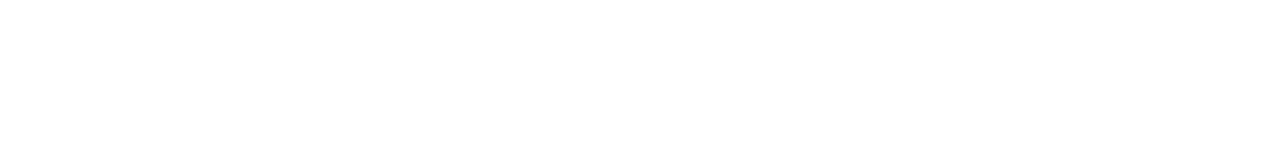
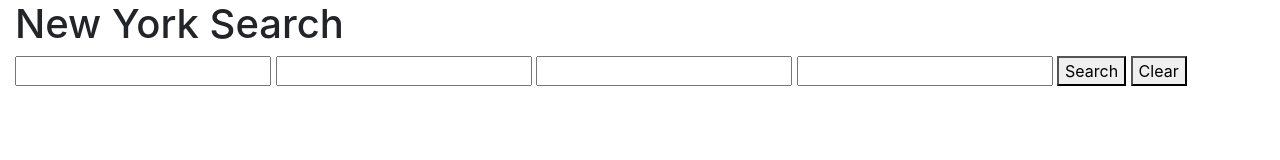
Before and after one commit to thetntm/NYTsearch, a plain HTML site: page index.html in a window 1280 px wide. Drawn offline with nearby package versions, Linux system fonts and the light colour scheme.

Commit message:
basic html

```diff
--- a/index.html
+++ b/index.html
@@ -13,6 +13,17 @@
 <body>
     <!--Main Container-->
     <div class="container-fluid">
+        <h1>New York Search</h1>
+
+        <input type="text" id="searchTerm">
+        <input type="text" id="limit">
+        <input type="text" id="startYear">
+        <input type="text" id="endYear">
+        <button id="searchButton">Search</button>
+        <button id="clearButton">Clear</button>
+        <div id="results">
+            <!--results go here-->
+        </div>
 
     </div>
     <!--Bootstrap Javascript-->
```
